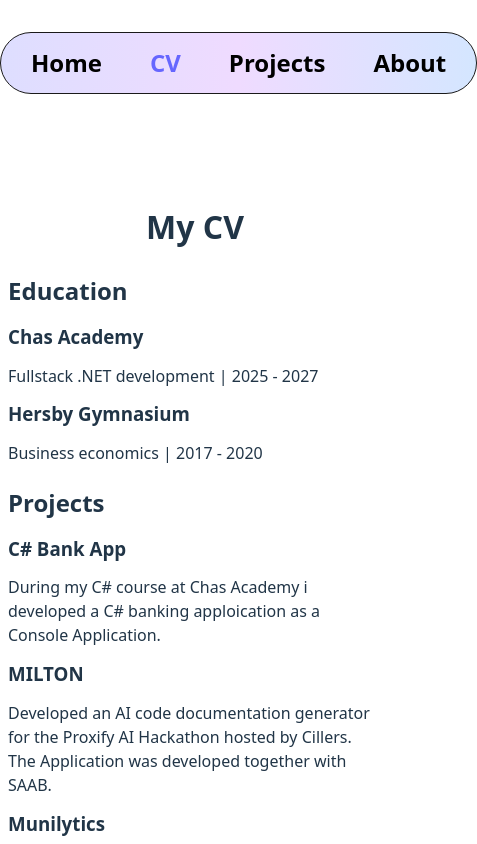
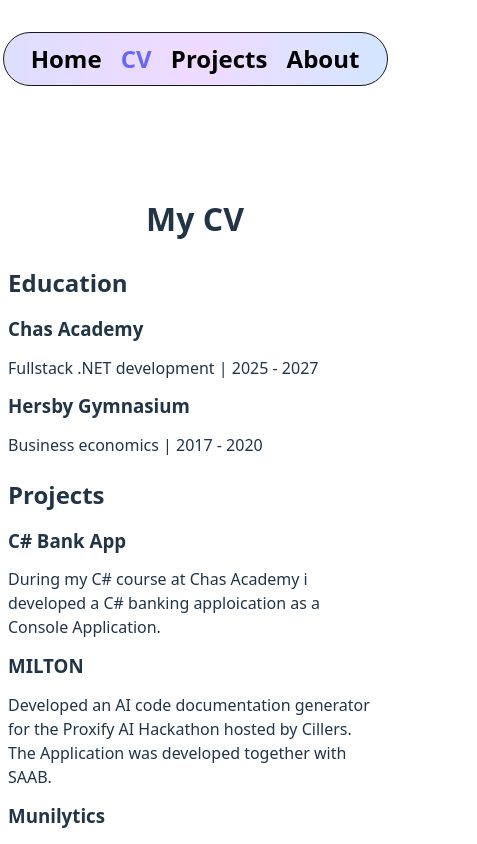
Before and after one commit to lskld/labb2_cv_portal, a React (Vite) app: page /labb2_cv_portal/cv in a window 390 px wide. Shown: the top 844 px of the page, 477 px wide, since content can reach past the window. Built offline with nearby package versions, Linux system fonts and the light colour scheme.

Commit message:
improved responsivness of navbar on mobile

```diff
--- a/src/components/navbar/Navbar.css
+++ b/src/components/navbar/Navbar.css
@@ -27,3 +27,16 @@
 .navbar a.active {
   color: #6666ff;
 }
+
+@media screen and (max-width: 768px) {
+  .navbar {
+    max-width: 720px;
+    width: 90%;
+    padding: 8px 16px;
+  }
+  .navbar ul {
+    gap: 1.2rem;
+    flex-wrap: wrap;
+    justify-content: center;
+  }
+}
```
